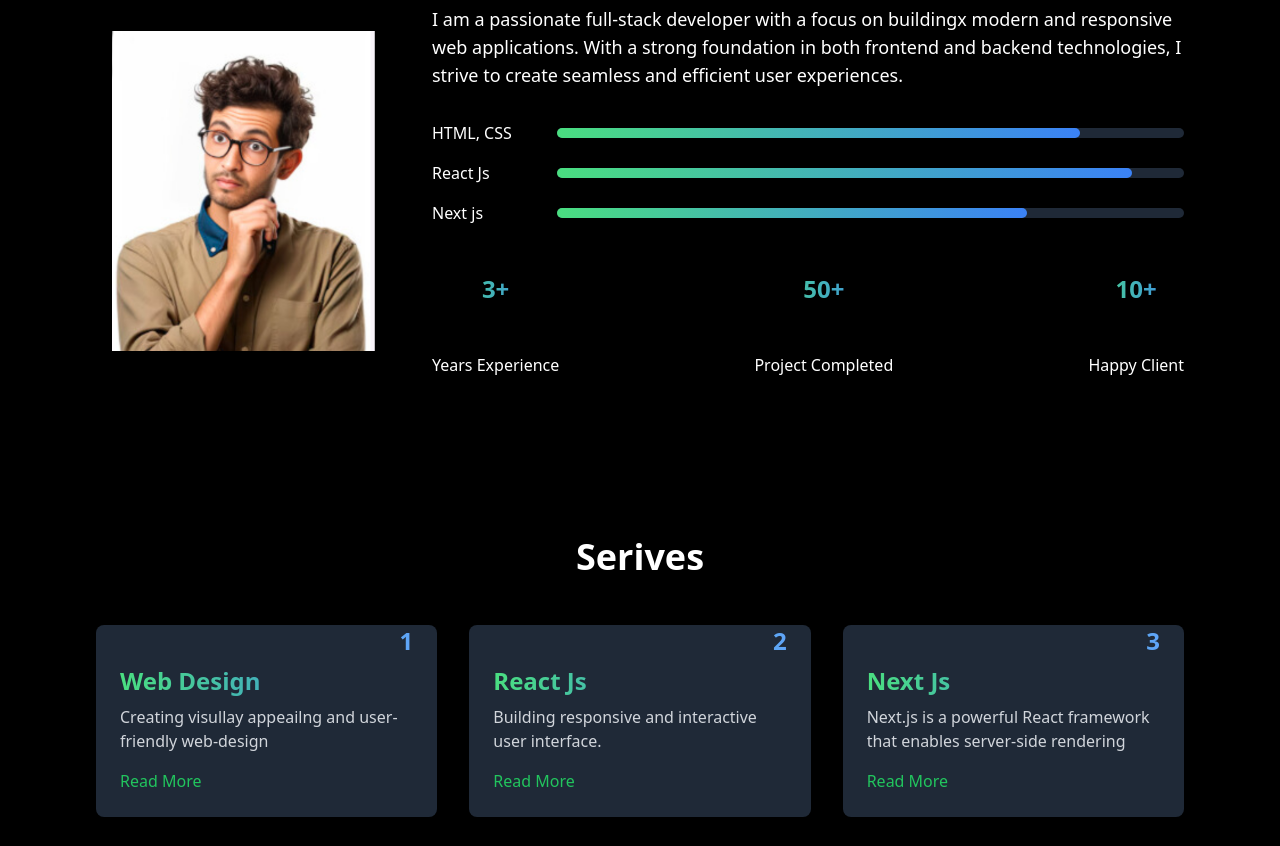
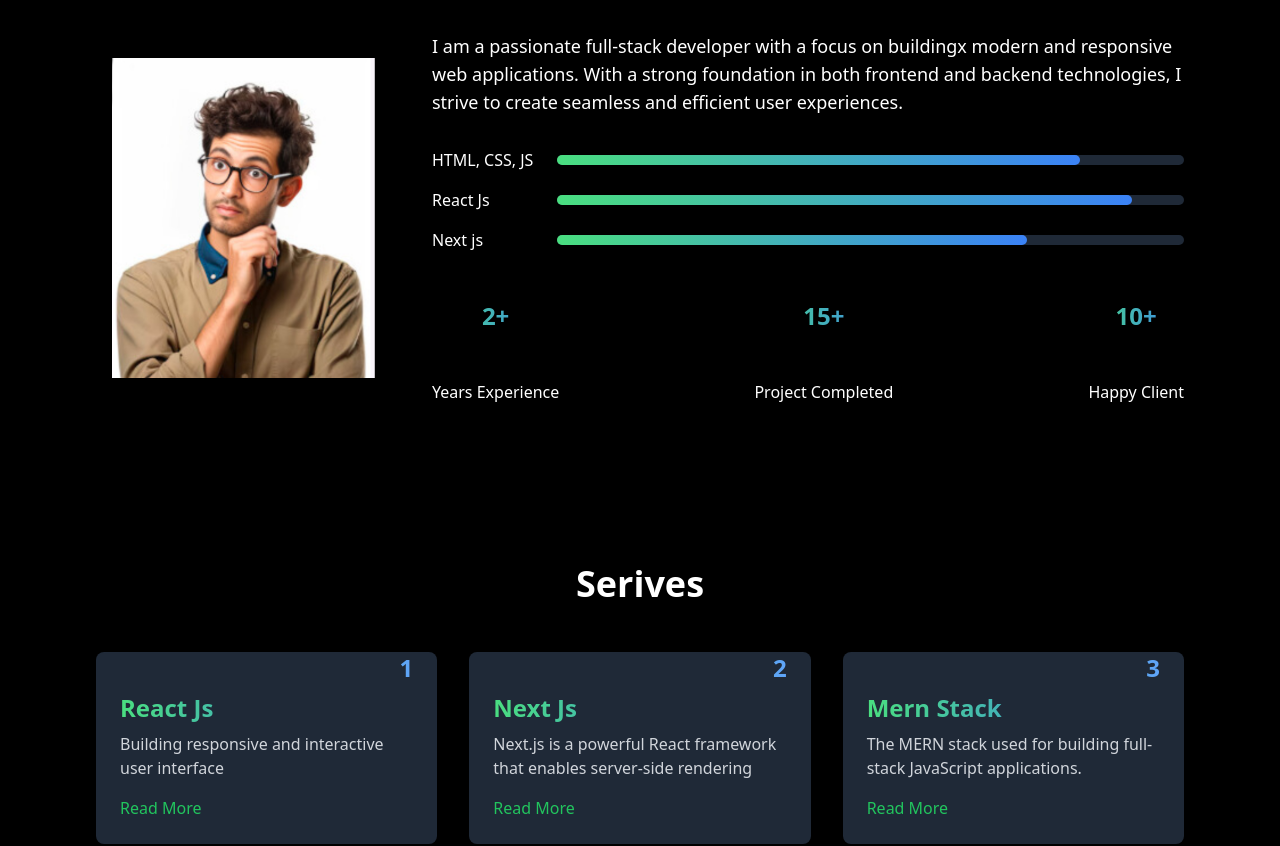
Before and after one commit to sheikhabdullahahmed/portfolio, a React (Vite) app: page / in a window 1280 px wide. Shown: the part 700-1546 px from the top of the page. Built offline with nearby package versions, Linux system fonts and the light colour scheme.

Commit message:
continue

```diff
--- a/src/Components/About.jsx
+++ b/src/Components/About.jsx
@@ -23,7 +23,7 @@ function About() {
             <div className="space-y-4">
               <div className="flex items-center">
                 <label htmlFor="htmlandcss" className="w-2/12 ">
-                  HTML, CSS
+                  HTML, CSS, JS
                 </label>
                 <div className="grow bg-gray-800 rounded-full h-2.5">
                   <div className="bg-gradient-to-r from-green-400 to-blue-500 h-2.5 w-10/12 text-white  transform transition-transform duration-300 hover:scale-105 rounded-full"></div>
@@ -52,13 +52,13 @@ function About() {
             <div className="mt-12 flex justify-between text-center  ">
               <div>
                 <h3 className="text-2xl font-bold text-transparent bg-clip-text bg-gradient-to-r from-green-400 to-blue-500  mb-12">
-                  3+
+                  2+
                 </h3>
                 <p> Years Experience </p>
               </div>
               <div>
                 <h3 className="text-2xl font-bold text-transparent bg-clip-text bg-gradient-to-r from-green-400 to-blue-500  mb-12">
-                  50+
+                  15+
                 </h3>
                 <p> Project Completed </p>
               </div>
--- a/src/Components/Hero.jsx
+++ b/src/Components/Hero.jsx
@@ -1,5 +1,5 @@
 import React from 'react'
-import  heropng from '../../assets/hero-image.png'
+import  heropng from '../../assets/pic.jpg'
 
 export default function Hero() {
   return (
--- a/src/Components/Service.jsx
+++ b/src/Components/Service.jsx
@@ -4,19 +4,26 @@ import React from 'react'
 const service = [
     {
         id: 1,
-        title: "Web Design",
-        description: "Creating visullay appeailng and user-friendly web-design "
+        title: "React Js",
+        description: "Building responsive and interactive user interface "
     },
     {
         id: 2,
-        title: "React Js ",
-        description: "Building responsive and interactive user interface."
+        title: "Next Js ",
+        description: "Next.js is a powerful React framework that enables server-side rendering"
     },
     {
         id: 3,
-        title: "Next Js ",
-        description: "Next.js is a powerful React framework that enables server-side rendering"
-    },
+        title: "Mern Stack ",
+        description: "The MERN stack  used for building full-stack JavaScript applications."
+
+
+
+
+
+
+
+    }
 ]
 
 
```
Also changed, not shown: assets/pic.jpg (added).
